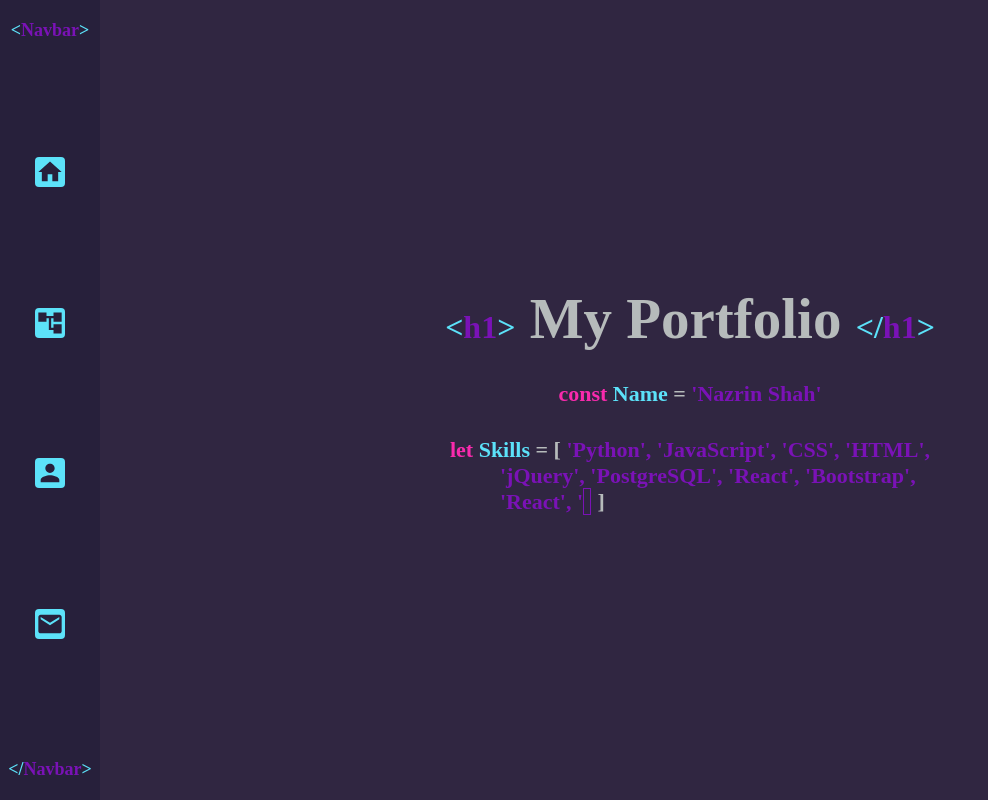
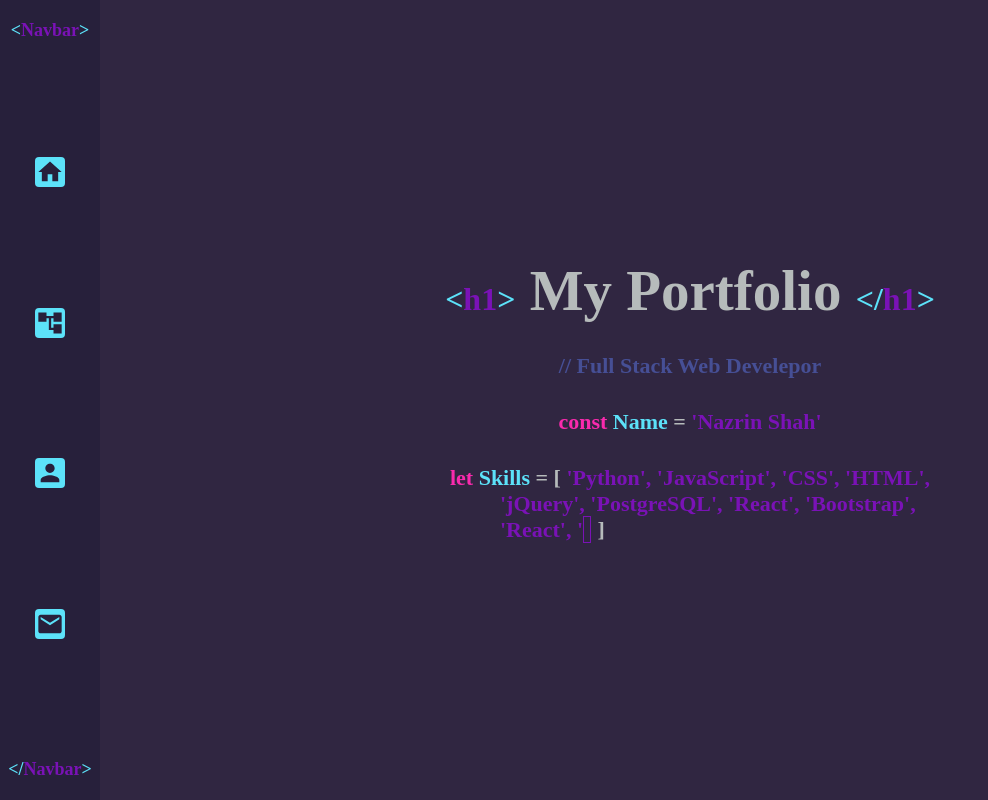
Before and after one commit to nazrinshahaf/my-portfolio-2, a React (Create React App) app: page / in a window 1280 px wide. Shown: the whole page, without its empty margins (0-988 px from the left). Built offline with nearby package versions, Linux system fonts and the light colour scheme; the HTML template or start-up script is replaced by a standard one.

Commit message:
added occupation on homepage

```diff
--- a/src/Home.js
+++ b/src/Home.js
@@ -28,6 +28,11 @@ const Home = () => {
       </div>
       <div className="home-page-h2-container">
         <h2>
+          <span style={{ color: "rgb(70,79,149)" }}>
+            // Full Stack Web Develepor
+          </span>
+        </h2>
+        <h2>
           <span className="color-style-declare-synth">const </span>
           <span className="color-style-tags-synth">Name</span> =
           <span className="color-style-tags-text-synth"> 'Nazrin Shah'</span>
--- a/src/Navbar.js
+++ b/src/Navbar.js
@@ -111,7 +111,7 @@ const Navbar = ({ scrollPosition, screenHeight }) => {
             }
           ></AccountTreeIcon>
         </a>
-        <a href="#Contact">
+        <a href="#Projects">
           <PersonIcon
             className={
               theme === 4
```
